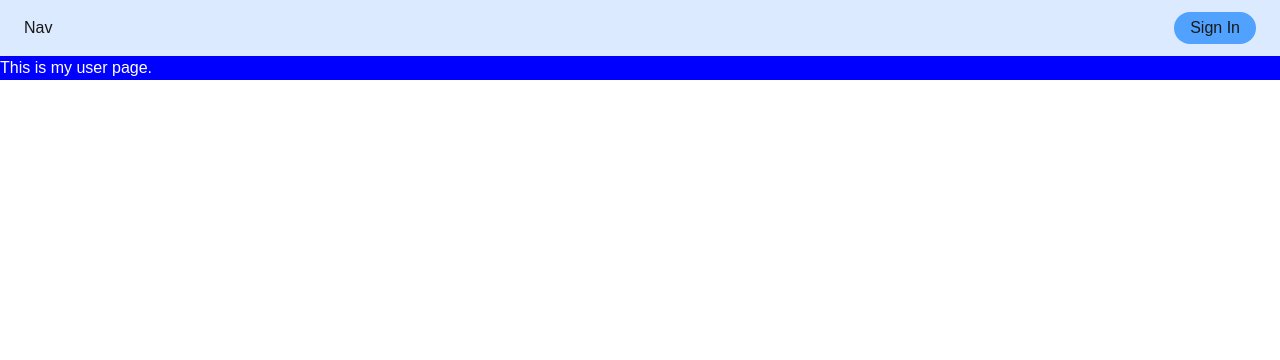
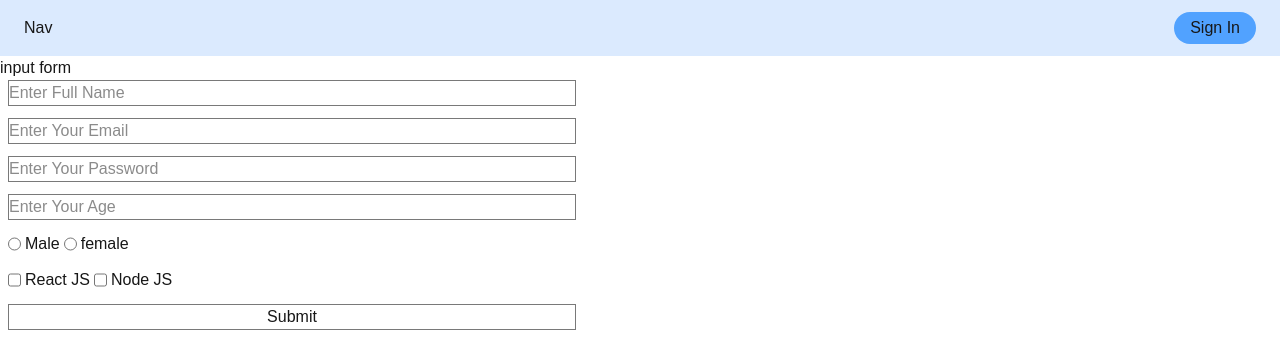
Before and after one commit to imPranab14/next_js, a Next.js app: page /user in a window 1280 px wide. Shown: the top 360 px of the page. Built offline with nearby package versions, Linux system fonts and the light colour scheme; no server answers.

Commit message:
replace user page with input form using react-hook-form

```diff
--- a/src/app/user/page.js
+++ b/src/app/user/page.js
@@ -1,7 +1,59 @@
+"use client";
+import { useForm } from "react-hook-form";
+
 export default function index() {
-    return (
-        <h1 style={{ background: 'blue', color: 'white' }}>
-            This is my user page.
-        </h1>
-    );
+  const {
+    register,
+    handleSubmit,
+    formState: { errors },
+  } = useForm();
+
+  function onSubmit(value) {
+    console.log(value);
+  }
+
+  return (
+    <>
+      <p>input form</p>
+      <form onSubmit={handleSubmit(onSubmit)} className="grid w-xl gap-3 pl-2">
+        <input
+          {...register("name")}
+          type="text"
+          placeholder="Enter Full Name"
+        />
+        <input
+          {...register("email")}
+          type="email"
+          placeholder="Enter Your Email"
+        />
+        <input
+          {...register("password")}
+          type="password"
+          placeholder="Enter Your Password"
+        />
+        <input
+          {...register("age")}
+          type="number"
+          placeholder="Enter Your Age"
+        />
+        <div className="flex gap-1">
+          <input {...register("male")} type="radio" />
+          <label>Male</label>
+          <input {...register("female")} type="radio" />
+          <label>female</label>
+        </div>
+        <div className="flex gap-1">
+          <div className="flex gap-1">
+            <input type="checkbox" {...register("react")} />
+            <label>React JS</label>
+          </div>
+          <div className="flex gap-1">
+            <input type="checkbox" {...register("node")} />
+            <label>Node JS</label>
+          </div>
+        </div>
+        <input type="submit" />
+      </form>
+    </>
+  );
 }
```
